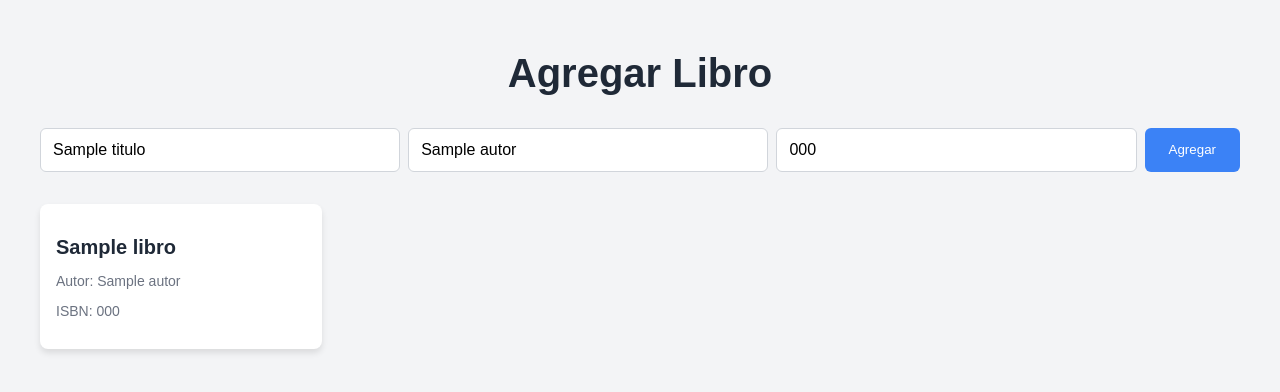
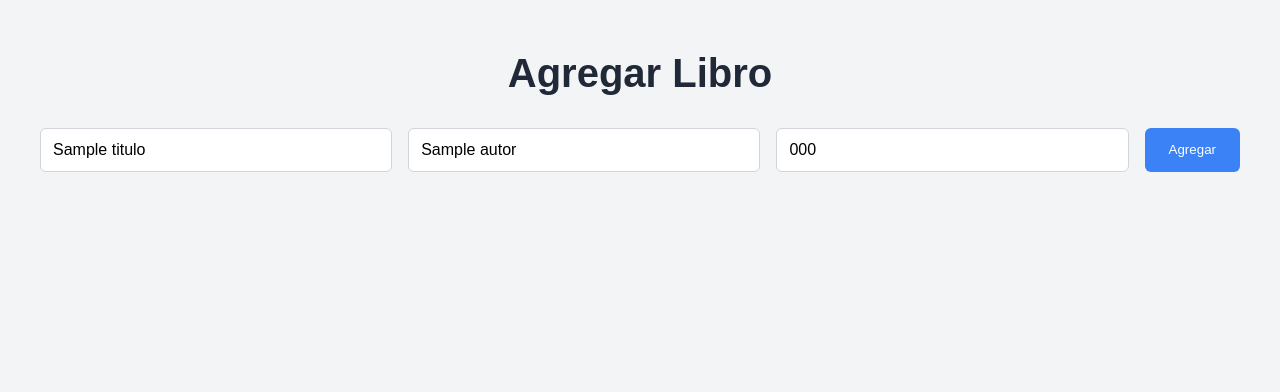
Before and after one commit to jmfdiazAL/Curso-CEP-Python, a Flask app: template M5/biblioteca_web/templates/agregar.html in a window 1280 px wide. Shown: the top 392 px of the page. Run offline with Flask 3, Linux system fonts and the light colour scheme; the template is opened without the code that fills it: most values are stand-ins (such as "Sample title", 1, 10 or a date in 2020).

Commit message:
Segunda revisión Tarea Módulo 5

```diff
--- a/M5/biblioteca_web/app.py
+++ b/M5/biblioteca_web/app.py
@@ -1,8 +1,8 @@
 from biblioteca import Biblioteca, Libro
 from flask import Flask, render_template, request
 import os
-import markdown
-import frontmatter
+
+app = Flask(__name__)
 
 # Función para cargar libros
 def cargar_libros(biblioteca):
@@ -10,24 +10,18 @@ def cargar_libros(biblioteca):
     libros = biblioteca.listar_libros()
     return libros
 
-app = Flask(__name__)
+# Inicializar la biblioteca
+def init_biblioteca():
+    biblioteca = Biblioteca('Mi Biblioteca')
+    return biblioteca
 
-# Inicializar la biblioteca
-biblioteca = Biblioteca("Mi Biblioteca")
-# Borrar libros existentes para evitar duplicados en cada ejecución
-biblioteca.borrar_libros()
-# Agregar libros de ejemplo
-biblioteca.agregar_libro(Libro('Cien Años de Soledad', 'Gabriel García Márquez', '978-3-16-148410-0'))
-biblioteca.agregar_libro(Libro('Don Quijote de la Mancha', 'Miguel de Cervantes', '978-1-56619-909-4'))
-biblioteca.agregar_libro(Libro('La Sombra del Viento', 'Carlos Ruiz Zafón', '978-0-7432-7356-5'))
-biblioteca.agregar_libro(Libro('El Amor en los Tiempos del Cólera', 'Gabriel García Márquez', '978-0-307-38912-9'))
-biblioteca.agregar_libro(Libro('La Ciudad y los Perros', 'Mario Vargas Llosa', '978-0-14-303995-2'))
-biblioteca.agregar_libro(Libro('Ficciones', 'Jorge Luis Borges', '978-0-14-118280-3'))
+biblioteca = None
 
 # Rutas de la aplicación Flask
 # Página principal con lista de libros y buscador
 @app.route('/', methods=['GET', 'POST'])
 def index():
+    biblioteca = init_biblioteca()
     libros = cargar_libros(biblioteca)
     termino_busqueda = request.form.get('search', '').lower() if request.method == 'POST' else ''
 
@@ -42,5 +36,19 @@ def index():
 
     return render_template('index.html', libros=libros, termino_busqueda=termino_busqueda)
 
+# Página para agregar un libro
+@app.route('/agregar', methods=["GET", "POST"])
+def agregar():
+    titulo = ""
+    autor = ""
+    isbn = ""
+    if request.method == 'POST':
+        titulo = request.form.get("titulo")
+        autor = request.form.get("autor")
+        isbn = request.form.get("isbn")
+        biblioteca.agregar_libro(Libro(titulo, autor, isbn))
+
+    return render_template("agregar.html", titulo=titulo, autor=autor, isbn=isbn)
+
 if __name__ == '__main__':
     app.run(debug=True)
--- a/M5/biblioteca_web/templates/agregar.html
+++ b/M5/biblioteca_web/templates/agregar.html
@@ -13,27 +13,15 @@
         <form method="POST" class="search-form">
             <input type="text" name="titulo" value="{{ titulo }}"
                     placeholder="Título del libro">
+            <br>
             <input type="text" name="autor" value="{{ autor }}"
                     placeholder="Autor del libro">
+            <br>
             <input type="text" name="isbn" value="{{ isbn }}"
                     placeholder="ISBN del libro">
+            <br>
             <button type="submit">Agregar</button>
         </form>
-
-        <!-- Grid de libros -->
-        <div class="libros-grid">
-            {% for libro in libros %}
-            <div class="libro-card">
-                <div class="libro-card-content">
-                    <h2>{{ libro.titulo }}</h2>
-                    <p>Autor: {{ libro.autor }}</p>
-                    <p>ISBN: {{ libro.isbn }}</p>
-                </div>
-            </div>
-            {% else %}
-            <p class="no-results">No se encontraron libros.</p>
-            {% endfor %}
-        </div>
     </div>
 </body>
 </html>
```
Also changed, not shown: M5/biblioteca_web/Ejemplos.csv (added, +7 -0 lines), M5/biblioteca_web/biblioteca.py (+9 -3 lines), M5/biblioteca_web/modulo5.py (deleted, +0 -22 lines), M5/biblioteca_web/requirements.txt (added, +8 -0 lines), M5/biblioteca_web/README.md (added).
